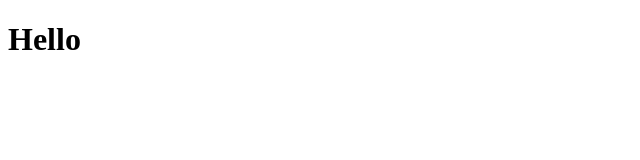
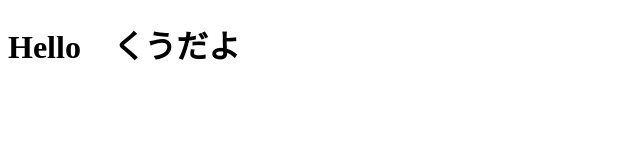
Before and after one commit to moco-uni/prog-practice, a plain HTML site: page index.html in a window 1280 px wide. Shown: the whole page, without its empty margins (0-640 px from the left). Drawn offline with Linux system fonts and the light colour scheme.

Commit message:
programming

```diff
--- a/index.html
+++ b/index.html
@@ -6,7 +6,7 @@
   <title>Document</title>
 </head>
 <body>
-  <h1>Hello
+  <h1>Hello　くうだよ
   </h1>
 </body>
 </html>
```
